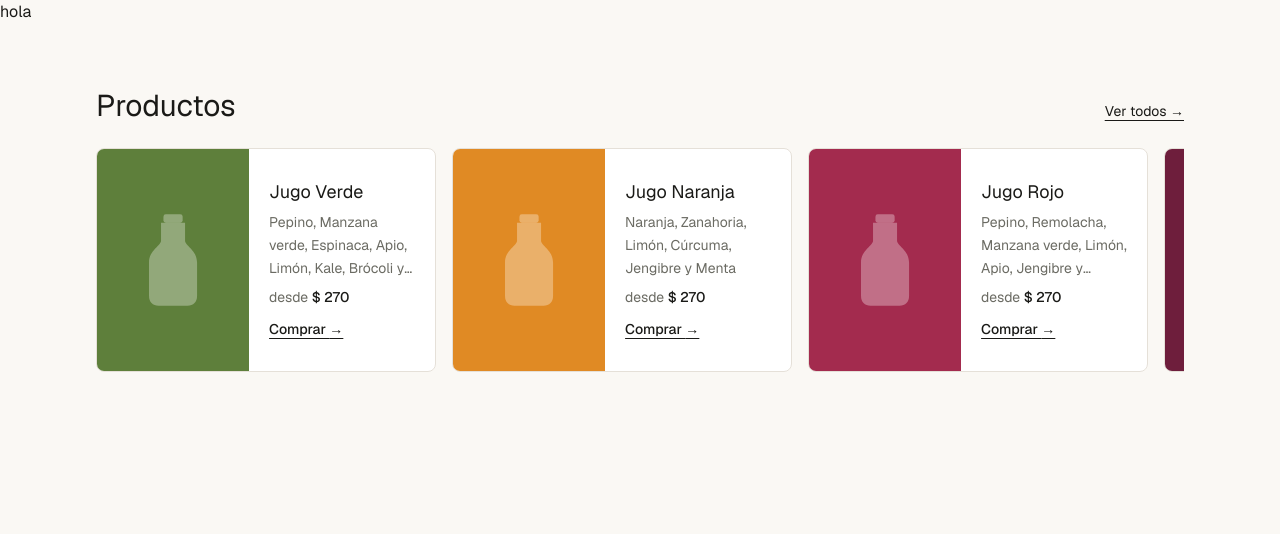
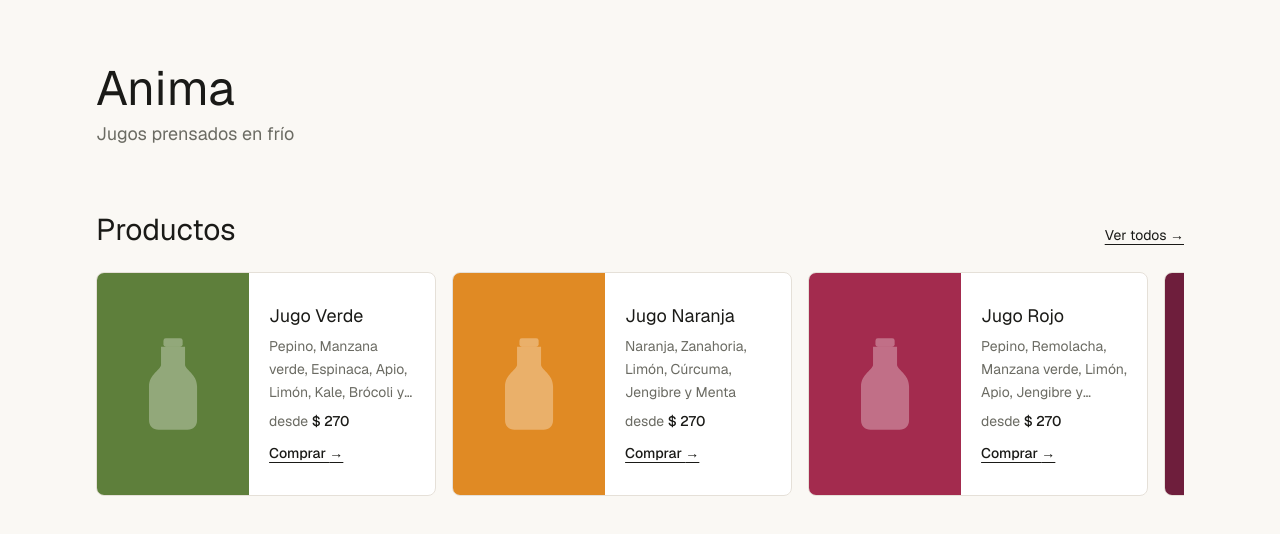
Before and after one commit to Felipebaz/mbs-proyecto-final, a Next.js app: page / in a window 1280 px wide. Shown: the top 534 px of the page. Built offline with nearby package versions, Linux system fonts and the light colour scheme.

Commit message:
feat: update Hero component to include header structure and content

```diff
--- a/components/home/Hero.tsx
+++ b/components/home/Hero.tsx
@@ -1,3 +1,7 @@
 export function Hero() {
-    return <p>hola</p>
+    return ( <header className="mx-auto w-full max-w-6xl px-5 pt-16 sm:px-8">
+      <h1 className="font-display text-4xl sm:text-5xl">Anima</h1>
+      <p className="mt-2 text-lg text-muted">Jugos prensados en frío</p>
+    </header>
+    );
 }
```
